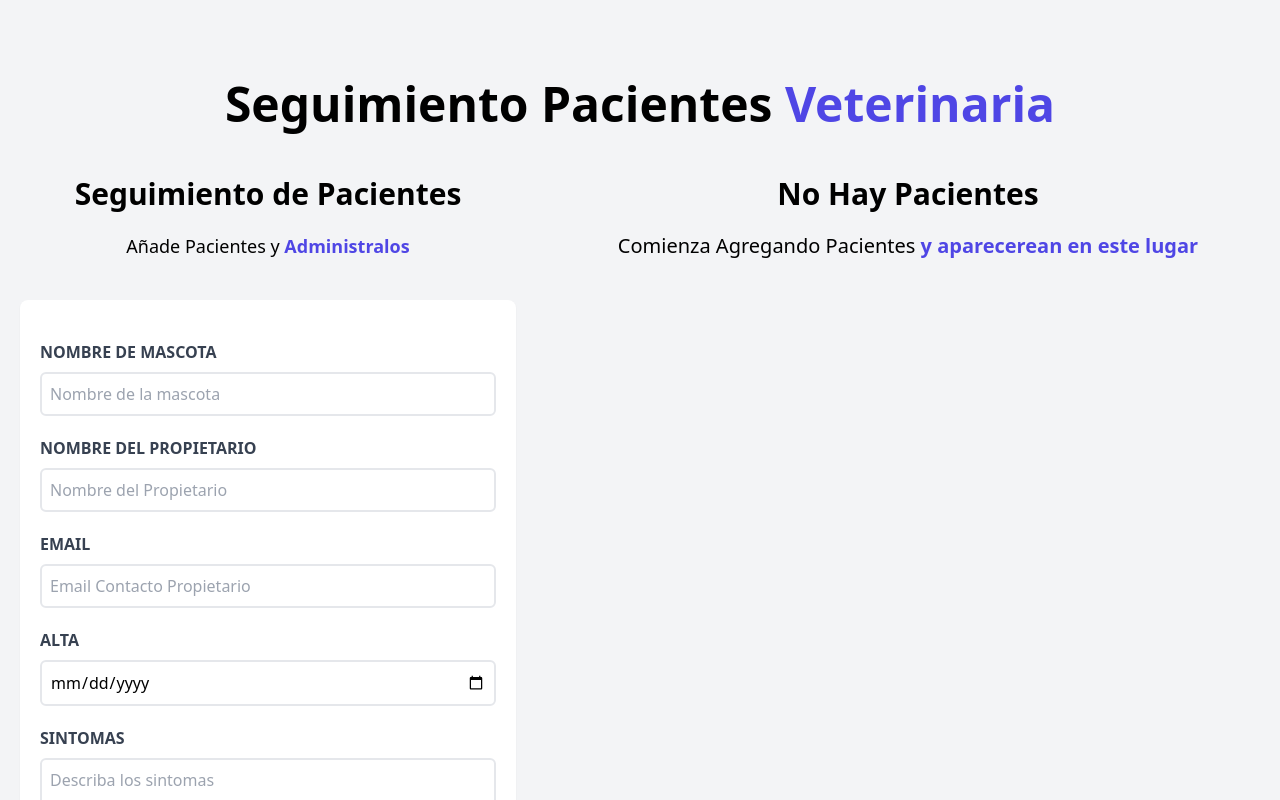
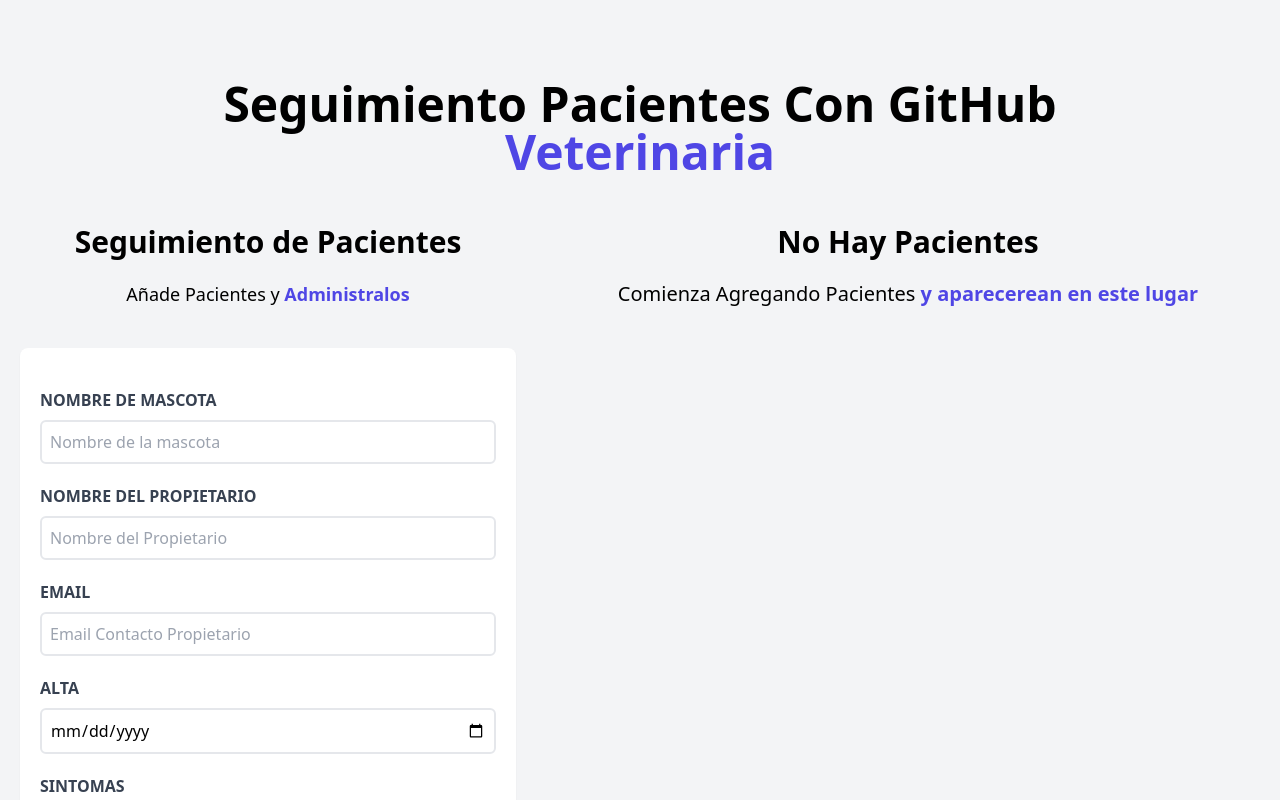
Before and after one commit to jivpacheco/Citas_Medicas, a React (Vite) app: page / in a window 1280 px wide. Shown: the top 800 px of the page. Built offline with nearby package versions, Linux system fonts and the light colour scheme.

Commit message:
prueba con GitHub

```diff
--- a/src/components/Header.jsx
+++ b/src/components/Header.jsx
@@ -4,7 +4,7 @@ function Header(){
 
     return(
         <h1 className="font-black text-5xl text-center md:w-2/3 mx-auto">
-            Seguimiento Pacientes {''}
+            Seguimiento Pacientes {''} Con GitHub {''}
             <span className="text-indigo-600">Veterinaria</span>
         </h1>
     )
```
